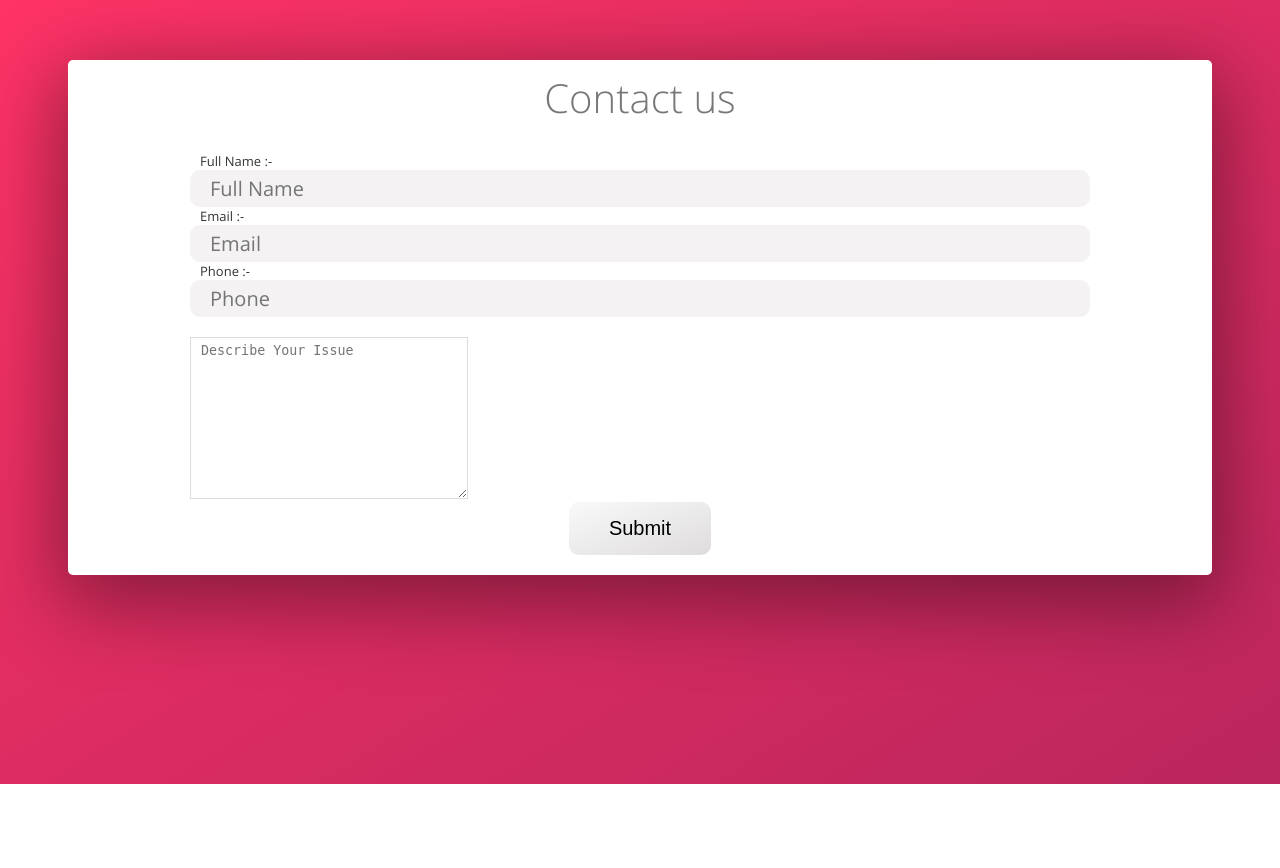
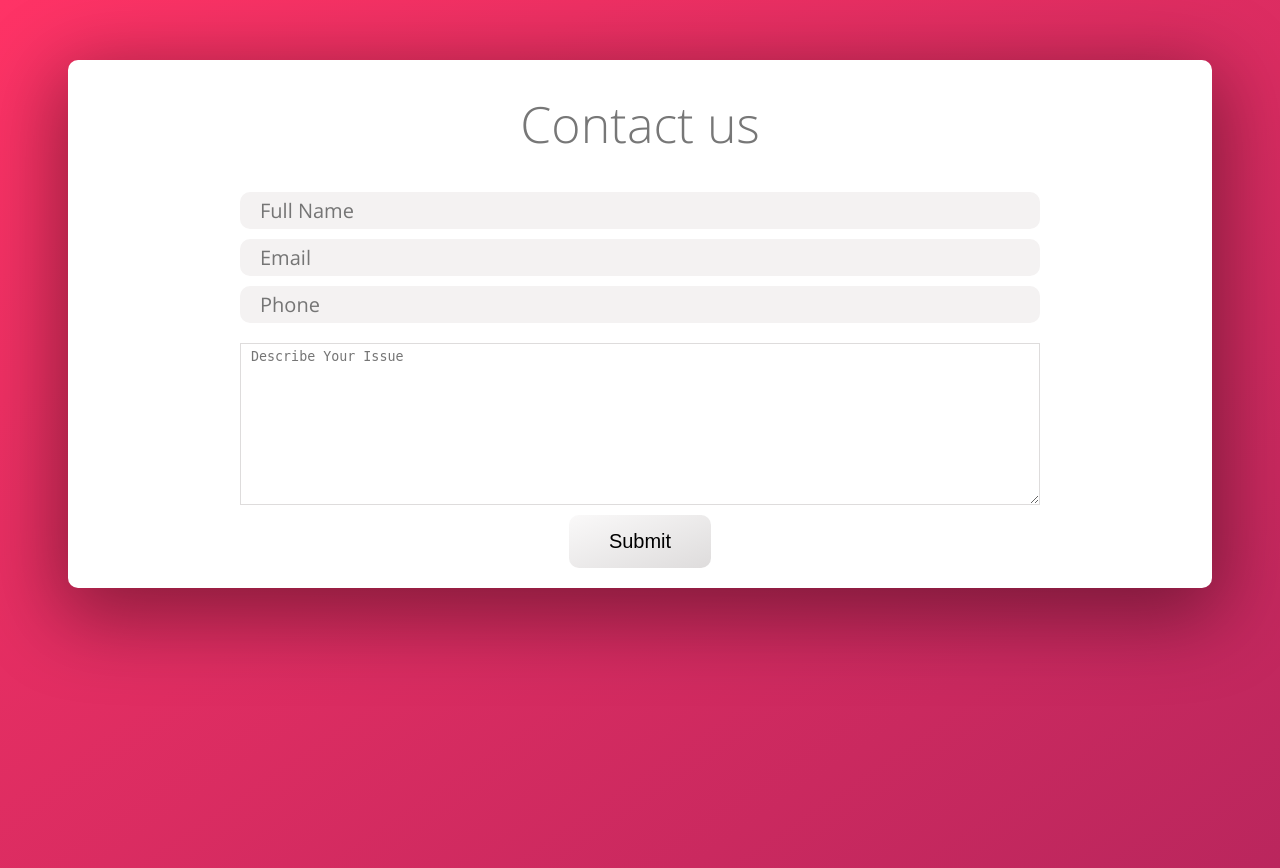
Before and after one commit to bhavvyachugh/A2INFINITE, a Django app: page /contact in a window 1280 px wide. Before the commit the page ends 784 px from the top, so only its background shows below. Run offline with Django 3.2, Linux system fonts and the light colour scheme.

Commit message:
done sass for contact-us

```diff
--- a/a2infinity/home/views.py
+++ b/a2infinity/home/views.py
@@ -78,5 +78,5 @@ def contact(request):
         desc = request.POST.get('desc')
         contact = Contact(name=name, email=email, phone=phone, desc=desc, date = datetime.today())
         contact.save()
-        messages.success(request, 'Your message has been sent!')
+        messages.success(request, 'Your message has been sent !')
     return render(request, 'contact.html')
--- a/a2infinity/static/css/contact.css
+++ b/a2infinity/static/css/contact.css
@@ -76,11 +76,20 @@ html {
 .u-margin-top {
   margin-top: 2rem; }
 
+.u-margin-top-small {
+  margin-top: 1rem; }
+
 .u-margin-top-large-minus {
   margin-top: -5rem; }
 
+.u-margin-top-medium-minus {
+  margin-top: -2rem; }
+
 .u-margin-top-minus {
   margin-top: -1rem; }
+
+.u-margin-bottom {
+  margin-bottom: 1rem; }
 
 .u-border-bottom {
   border-bottom: 1px solid var(--color-grey-light-2); }
@@ -90,10 +99,10 @@ html {
   transition: all 2s; }
 
 .body {
-  height: 89.5vh; }
+  height: 100vh; }
 
 .container {
-  border-radius: 0.5rem;
+  border-radius: 1rem;
   display: flex;
   flex-direction: column;
   align-items: center;
@@ -101,34 +110,36 @@ html {
   padding: 2rem 0; }
 
 .heading {
-  font-size: 4rem;
+  font-size: 5rem;
   font-weight: 200;
   color: var(--color-grey-dark-2); }
 
-.form__label {
-  font-size: 1.3rem;
-  color: var(--color-grey-dark-1);
-  margin-left: 1rem; }
-
+.form {
+  display: flex;
+  flex-direction: column;
+  justify-content: center; }
   .form__input {
     display: block;
-  width: 90rem;
+    width: 80rem;
     outline: none;
     border: none;
     background-color: var(--color-grey-light-4);
     font-size: 2rem;
     font-family: open-sans;
     padding: 0.5rem 2rem;
-  border-radius: 1rem; }
-
+    border-radius: 1rem;
+    margin-top: 1rem; }
   .form__textarea {
+    display: inline-block;
     outline: none;
     border: 1px solid var(--color-grey-light-5);
     padding: 0.5rem 1rem; }
-
   .form__btn {
     display: block;
     margin: 0 auto; }
+
+.alert {
+  width: 100% !important; }
 
 .btn-primary,
 .btn-primary:link,
@@ -164,3 +175,25 @@ html {
   font-size: 1.25rem; }
   .btn-secondary:hover {
     color: var(--color-primary-light); }
+
+.alert {
+  display: flex;
+  justify-content: space-between;
+  align-items: center;
+  padding: 1rem 2rem;
+  font-size: 1.6rem;
+  font-family: open-sans-light; }
+  .alert__cross {
+    cursor: pointer; }
+
+.Loged-in {
+  background-color: rgba(153, 247, 153, 0.412);
+  color: #155724; }
+
+.Logged-out {
+  background-color: #f9a4a4;
+  color: #5f0000; }
+
+.successfully {
+  background-color: #ffffb9;
+  color: #7d7d01; }
--- a/a2infinity/static/sass/base/_utilities.scss
+++ b/a2infinity/static/sass/base/_utilities.scss
@@ -6,12 +6,23 @@
 	margin-top: 2rem;
 }
 
+.u-margin-top-small {
+	margin-top: 1rem;
+}
+
 .u-margin-top-large-minus {
 	margin-top: -5rem;
 }
 
+.u-margin-top-medium-minus {
+	margin-top: -2rem;
+}
 .u-margin-top-minus {
 	margin-top: -1rem;
+}
+
+.u-margin-bottom {
+	margin-bottom: 1rem;
 }
 
 .u-border-bottom {
--- a/a2infinity/static/sass/contact.scss
+++ b/a2infinity/static/sass/contact.scss
@@ -5,3 +5,4 @@
 @import 'pages/contact';
 
 @import 'components/btn';
+@import 'components/alert';
--- a/a2infinity/static/sass/index.scss
+++ b/a2infinity/static/sass/index.scss
@@ -8,5 +8,5 @@
 @import 'base/utilities';
 
 @import 'components/btn';
-@import 'components/form-overlay.scss';
+@import 'components/form.scss';
 @import 'components/alert';
--- a/a2infinity/static/sass/pages/_contact.scss
+++ b/a2infinity/static/sass/pages/_contact.scss
@@ -1,9 +1,9 @@
 .body {
-	height: 89.5vh;
+	height: 100vh;
 }
 
 .container {
-	border-radius: 0.5rem;
+	border-radius: 1rem;
 	display: flex;
 	flex-direction: column;
 	align-items: center;
@@ -12,21 +12,20 @@
 }
 
 .heading {
-	font-size: 4rem;
+	font-size: 5rem;
 	font-weight: 200;
 	color: var(--color-grey-dark-2);
 }
 
 .form {
-	&__label {
-		font-size: 1.3rem;
-		color: var(--color-grey-dark-1);
-		margin-left: 1rem;
-	}
+	display: flex;
+	flex-direction: column;
+	// align-items: center;
+	justify-content: center;
 
 	&__input {
 		display: block;
-		width: 90rem;
+		width: 80rem;
 		outline: none;
 		border: none;
 		background-color: var(--color-grey-light-4);
@@ -34,9 +33,11 @@
 		font-family: open-sans;
 		padding: 0.5rem 2rem;
 		border-radius: 1rem;
+		margin-top: 1rem;
 	}
 
 	&__textarea {
+		display: inline-block;
 		outline: none;
 		border: 1px solid var(--color-grey-light-5);
 		padding: 0.5rem 1rem;
@@ -47,3 +48,7 @@
 		margin: 0 auto;
 	}
 }
+
+.alert {
+	width: 100% !important;
+}
--- a/a2infinity/templates/html/contact.html
+++ b/a2infinity/templates/html/contact.html
@@ -1,6 +1,5 @@
 <!DOCTYPE html>
 <html lang="en">
-
 	<head>
 		<meta charset="UTF-8" />
 		<meta http-equiv="X-UA-Compatible" content="IE=edge" />
@@ -13,30 +12,49 @@
 		<!-- --------------------------------- css --------------------------------- -->
 		<link rel="stylesheet" href="/static/css/contact.css" />
 	</head>
-{% if messages %} {% for message in messages %}
-<div class="alert alert-{{ message.tags }} alert-dismissible fade show my-0" role="alert">
-    <strong>{{ message }}</strong>
-    <button type="button" class="close" data-dismiss="alert" aria-label="Close">
-      <span aria-hidden="true">&times;</span>
-    </button>
-</div>
-{% endfor %} {% endif %} {% block body %} {% endblock body %}
 
 	<body class="body">
 		<div class="container">
-        <h1 class="heading-primary heading u-margin-top-minus">Contact us</h1>
-        <form method="post" action="/contact" ss="form u-margin-top-minus">
+			{% if messages %} {% for message in messages %}
+			<div class="alert Loged-in u-margin-top-medium-minus">
+				<strong>{{ message }}</strong>
+				<span>&#10006;</span>
+			</div>
+			{% endfor %} {% endif %} {% block body %} {% endblock body %}
+			<h1 class="heading-primary heading u-margin-top-small">Contact us</h1>
+			<form method="post" action="/contact" class="form u-margin-top-minus">
 				{% csrf_token %}
-            <label class="form__label" for="name">Full Name :-</label>
-            <input class="form__input" type="text" name="name" id="name" placeholder="Full Name" />
-            <label class="form__label" for="email">Email :-</label>
-            <input class="form__input" type="email" name="email" id="email" placeholder="Email" />
-            <label class="form__label" for="phone">Phone :-</label>
-            <input class="form__input" type="number" name="phone" id="phone" placeholder="Phone" />
-            <textarea class="form__textarea u-margin-top" name="desc" id="desc" cols="30" placeholder="Describe Your Issue" rows="10"></textarea>
+				<input
+					class="form__input"
+					type="text"
+					name="name"
+					id="name"
+					placeholder="Full Name"
+				/>
+				<input
+					class="form__input"
+					type="email"
+					name="email"
+					id="email"
+					placeholder="Email"
+				/>
+				<input
+					class="form__input"
+					type="number"
+					name="phone"
+					id="phone"
+					placeholder="Phone"
+				/>
+				<textarea
+					class="form__textarea u-margin-top u-margin-bottom"
+					name="desc"
+					id="desc"
+					cols="30"
+					placeholder="Describe Your Issue"
+					rows="10"
+				></textarea>
 				<button type="submit" class="btn-primary form__btn">Submit</button>
 			</form>
 		</div>
 	</body>
-
 </html>
```
Also changed, not shown: a2infinity/static/sass/components/_form.scss (renamed from a2infinity/static/sass/components/_form-overlay.scss). Lines whose indentation alone changed are shown as unchanged.
